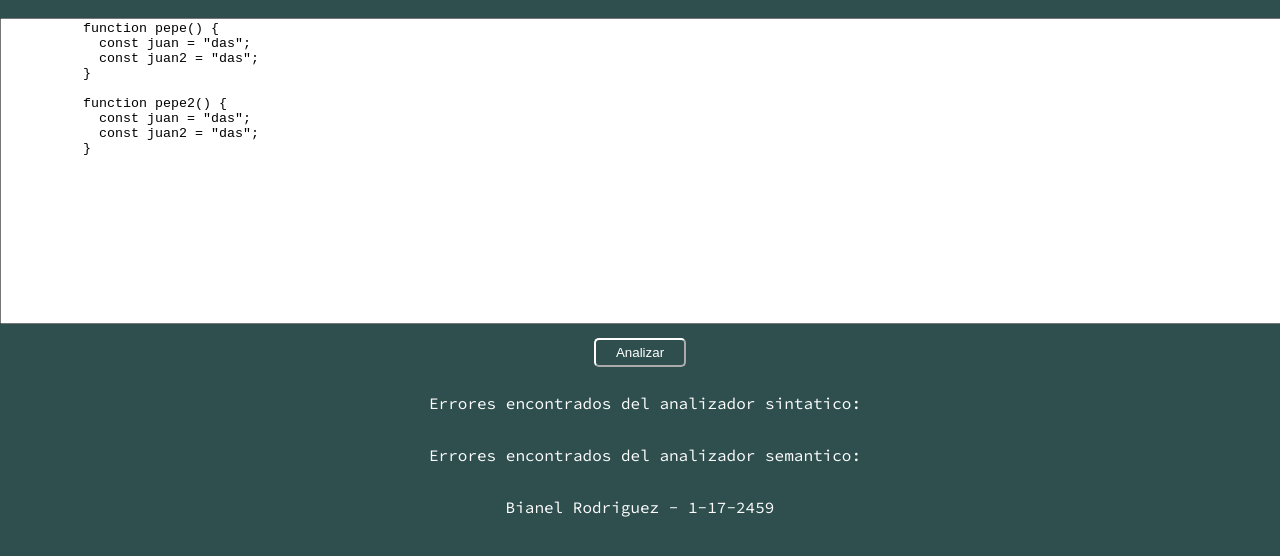
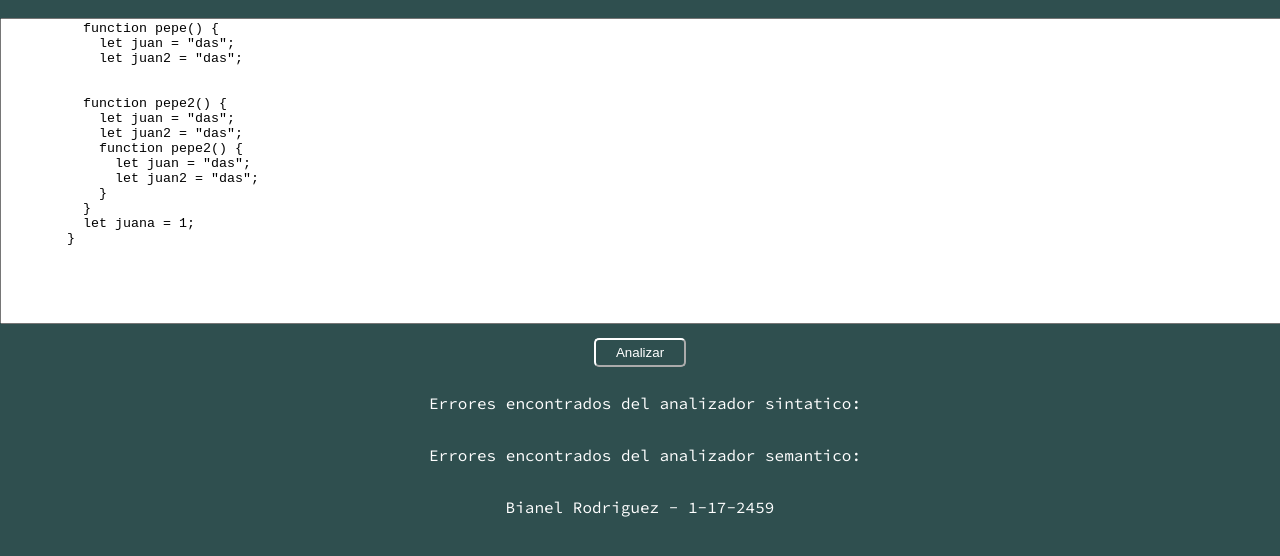
Before and after one commit to bianel11/semantic-analyzer, a plain HTML site: page index.html in a window 1280 px wide. Shown: the part 64-620 px from the top of the page. Drawn offline with nearby package versions, Linux system fonts and the light colour scheme.

Commit message:
add profundidad

```diff
--- a/app.js
+++ b/app.js
@@ -274,6 +274,7 @@ function scopeMapping(result) {
       element.scope = scope;
       for (let index = pos + 1; index < result.length; index++) {
         result[index].scope = scope;
+        result[index].profundidad = result[index].profundidad || saltos;
         if(result[index].type === "LlaveIzq") {
           saltos++;
         }
@@ -295,7 +296,7 @@ function scopeMapping(result) {
 // Semantic analizer
 function semanticAnalizer(result) {
   const errorList = [];
-  console.log(result)
+  console.table(result)
   const items = {};
   result.filter(x => x.type === 'Identificador').forEach(x => {
     const scope = items[x.scope] || {};
--- a/index.html
+++ b/index.html
@@ -23,14 +23,20 @@
       <div>
         <textarea name="textbox" id="textbox" cols="200" rows="20" placeholder="Código">
           function pepe() {
-            const juan = "das";
-            const juan2 = "das";
-          }
+            let juan = "das";
+            let juan2 = "das";
+
 
           function pepe2() {
-            const juan = "das";
-            const juan2 = "das";
+            let juan = "das";
+            let juan2 = "das";
+            function pepe2() {
+              let juan = "das";
+              let juan2 = "das";
+            }
           }
+          let juana = 1;
+        }
           </textarea
         >
         <br />
```
